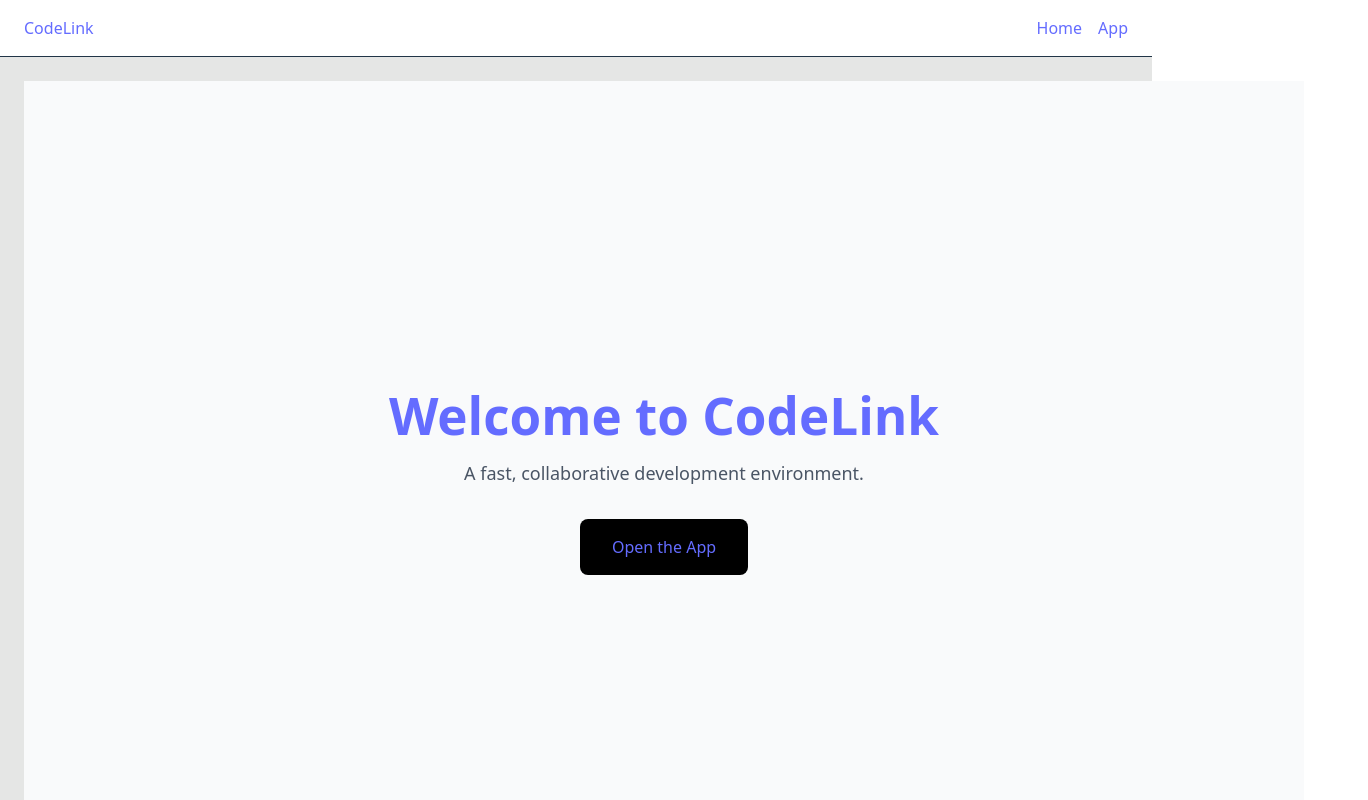
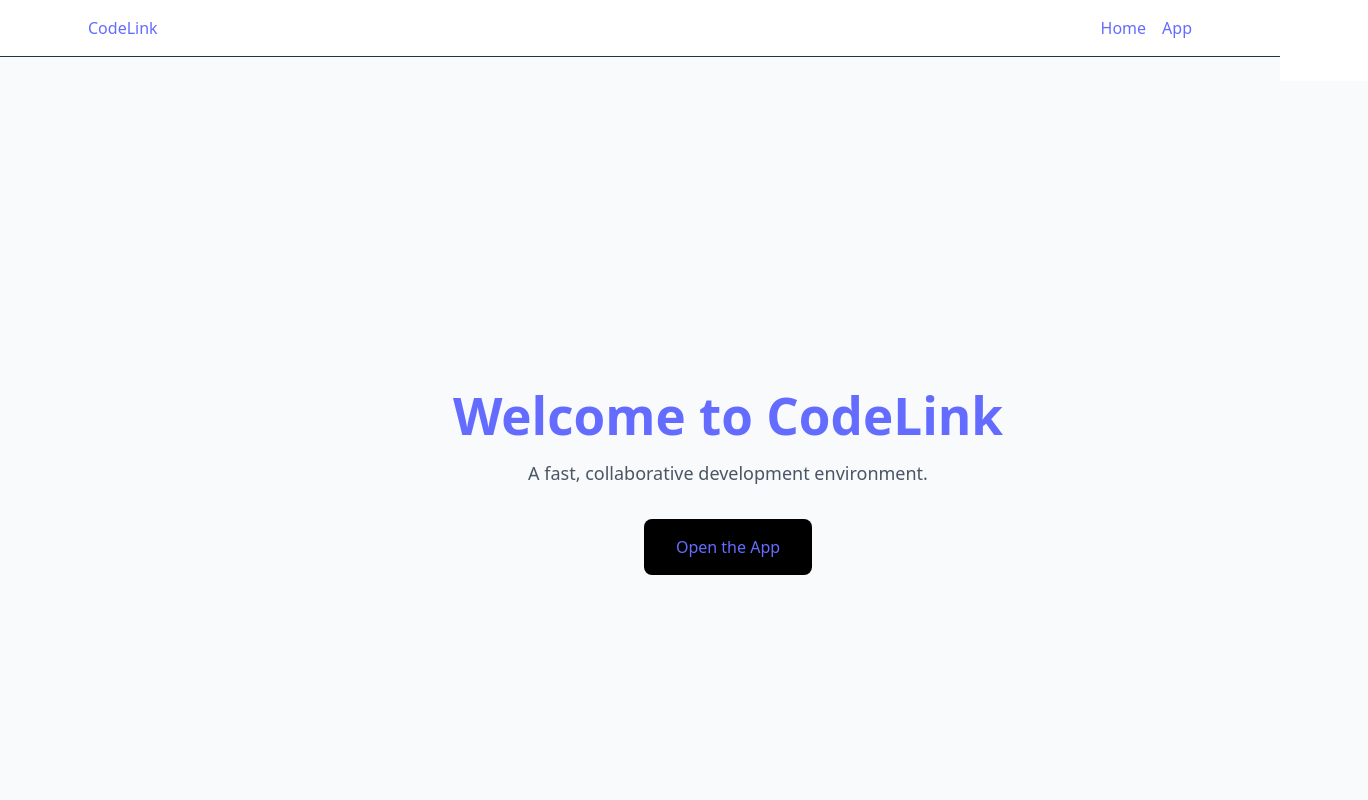
Before and after one commit to Dylante5/Stacked-and-Synced-CIS4914-Project, a React (Vite) app in the folder codelink/web/: page / in a window 1280 px wide. Shown: the top 800 px of the page, 1368 px wide, since content can reach past the window. Built offline with nearby package versions, Linux system fonts and the light colour scheme.

Commit message:
fixing layout size

```diff
--- a/codelink/web/src/index.css
+++ b/codelink/web/src/index.css
@@ -1,56 +1,39 @@
 @import "tailwindcss";
 
-@tailwind base;
-@tailwind components;
-@tailwind utilities;
+:root, html, body, #root {
+  height: 100%;
+  width: 100%;
+}
+html, body {
+  margin: 0;
+  padding: 0;
+}
+
+*,
+*::before,
+*::after {
+  box-sizing: border-box;
+}
 
 :root {
   font-family: system-ui, Avenir, Helvetica, Arial, sans-serif;
   line-height: 1.5;
   font-weight: 400;
-
   color-scheme: light dark;
   color: rgba(255, 255, 255, 0.87);
   background-color: #242424;
-
   font-synthesis: none;
   text-rendering: optimizeLegibility;
   -webkit-font-smoothing: antialiased;
   -moz-osx-font-smoothing: grayscale;
 }
 
-a {
-  font-weight: 500;
-  color: #646cff;
-  text-decoration: inherit;
-}
+a { font-weight: 500; color: #646cff; text-decoration: inherit; }
+a:hover { color: #535bf2; }
 
-.app-header {
-  color: #646cff;
-}
+.app-surface { background-color: #e5e6e5; }
 
-.p-6 {
-  background-color: #e5e6e5;
-}
-
-a:hover {
-  color: #535bf2;
-}
-
-body {
-  margin: 0;
-  display: flex;
-  place-items: center;
-  min-width: 320px;
-  min-height: 100vh;
-}
-
-h1 {
-  font-size: 3.2em;
-  line-height: 1.1;
-  color: #646cff;
-}
-
+h1 { font-size: 3.2em; line-height: 1.1; color: #646cff; }
 button {
   border-radius: 8px;
   border: 1px solid transparent;
@@ -62,23 +45,11 @@ button {
   cursor: pointer;
   transition: border-color 0.25s;
 }
-button:hover {
-  border-color: #646cff;
-}
-button:focus,
-button:focus-visible {
-  outline: 4px auto -webkit-focus-ring-color;
-}
+button:hover { border-color: #646cff; }
+button:focus, button:focus-visible { outline: 4px auto -webkit-focus-ring-color; }
 
 @media (prefers-color-scheme: light) {
-  :root {
-    color: #213547;
-    background-color: #ffffff;
-  }
-  a:hover {
-    color: #747bff;
-  }
-  button {
-    background-color: #f9f9f9;
-  }
+  :root { color: #213547; background-color: #ffffff; }
+  a:hover { color: #747bff; }
+  button { background-color: #f9f9f9; }
 }
```
